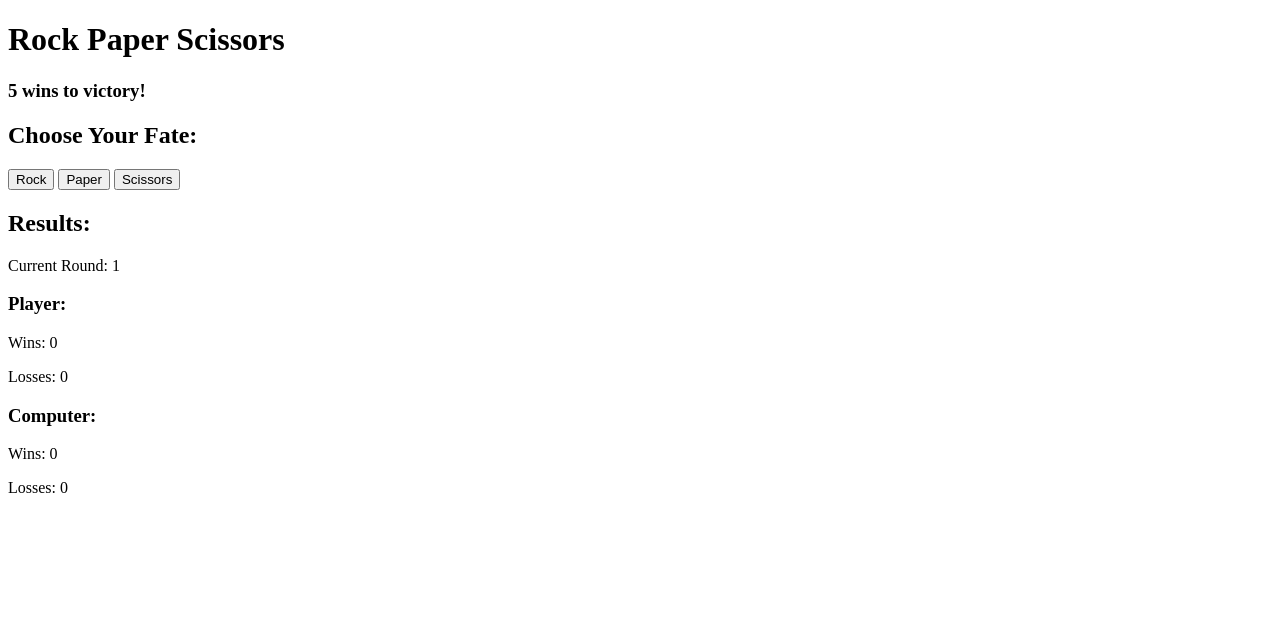
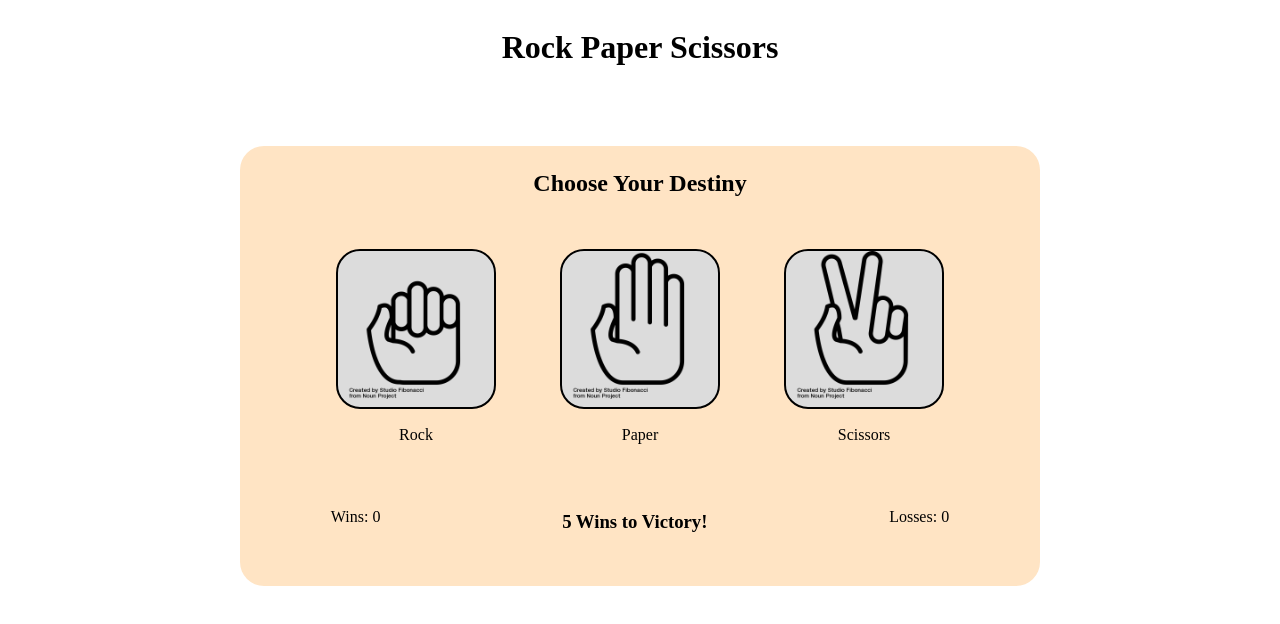
Before and after one commit to mrhaffner/rockpaperscissors, a plain HTML site: page index.html in a window 1280 px wide. Drawn offline with Linux system fonts and the light colour scheme.

Commit message:
added pictures for the buttons, reformatting/aligned everything, got rid of extaneous result information

```diff
--- a/index.html
+++ b/index.html
@@ -3,20 +3,44 @@
 <head>
     <meta charset="UTF-8">
     <meta name="viewport" content="width=device-width, initial-scale=1.0">
+    <link rel="stylesheet" href="style.css">
     <title>Rock Paper Scissors - Odin Project</title>
 </head>
 <body>
+    <div>
         <header>
             <h1>Rock Paper Scissors</h1>
-        <h3>5 wins to victory!</h3>
+
         </header>
+        <div id="container">
             <div id="buttonsContainer">
-        <h2>Choose Your Fate:</h2>
-        <button id="rock">Rock</button>
-        <button id="paper">Paper</button>
-        <button id="scissors">Scissors</button>
+
+                <h2 id="destiny">Choose Your Destiny</h2>
+                <div id="btnDivs">
+                    <div class="btnContainer">
+                        <button id="rock"></button>
+                        <p class="choice">Rock</p>
+                    </div>
+                    <div class="btnContainer">
+                        <button id="paper"></button>
+                        <p class="choice">Paper</p>
+                    </div>
+                    <div class="btnContainer">
+                        <button id="scissors"></button>
+                        <p class="choice">Scissors</p>
+                    </div>
+                </div>
             </div>
             <div id="resultsContainer">
+                <div id="tally">
+                    <p id="playerWins">Wins: 0</p>
+                    <h3>5 Wins to Victory!</h3>
+                    <p id="computerLosses">Losses: 0</p>
+                </div>
+
+                <h2 id="results"></h2>
+            </div>
+            <!-- <div id="resultsContainer">
                 <h2>Results:</h2>
                 <p id="roundNum">Current Round: 1</p>
                 <h3>Player:</h3>
@@ -26,6 +50,8 @@
                 <p id="computerWins">Wins: 0</p>
                 <p id="computerLosses">Losses: 0</p>
                 <h2 id="results"></h2>
+            </div> -->
+        </div>
     </div>
     <script src="script.js"></script>
 </body>
--- a/style.css
+++ b/style.css
@@ -0,0 +1,87 @@
+body {
+    display: flex;
+    justify-content: center;
+}
+
+header {
+    text-align: center;
+}
+
+#container {
+    margin-top: 10%;
+    height: 55vh;
+    width: 100vh;
+    background-color: bisque;
+    border-radius: 3vh;
+
+}
+
+
+#buttonsContainer {
+
+}
+
+#btnDivs {
+    /* display: inline-block; */
+    display: flex;
+    justify-content: center;
+
+}
+
+.btnContainer {
+    /* background-color: white; */
+    padding: 3vh;
+    margin: 1vh;
+}
+
+#destiny {
+    text-align: center;
+    padding: 3vh 0 0 0;
+}
+
+button {
+    background-size: cover;
+    height: 20vh;
+    width: 20vh;
+    border-radius: 3vh;
+    transition: all .2s ease-in-out;
+    border: .3vh solid black
+}
+
+button:hover {
+    transform: scale(1.1);
+}
+
+button:focus {
+    outline: none;
+    box-shadow: 0 0 0 2pt black;
+}
+
+
+#rock {
+    background-color: gainsboro;
+    background-image: url(rock.png);
+}
+
+#paper {
+    background-color: gainsboro;
+    background-image: url(paper.png);
+}
+
+#scissors {
+    background-color: gainsboro;
+    background-image: url(scissors.png);
+}
+
+.choice {
+    text-align: center;
+}
+
+#tally {
+    display: flex;
+    justify-content: space-around;
+}
+
+#results {
+    text-align: center;
+}
```
Also changed, not shown: paper.png (added), rock.png (added), scissors.png (added). Lines whose indentation alone changed are shown as unchanged.
